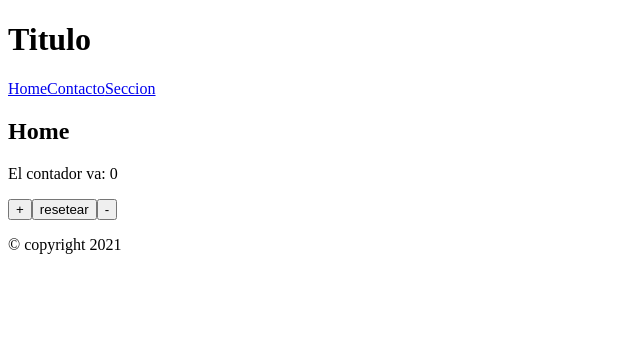
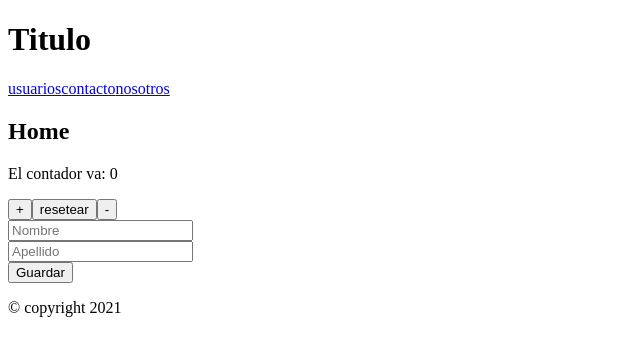
Before and after one commit to Pablo-Echegaray/ReactJS, a React (Create React App) app: page / in a window 1280 px wide. Shown: the top 356 px of the page, without its empty margins (0-640 px from the left). Built offline with nearby package versions, Linux system fonts and the light colour scheme.

Commit message:
clase 2 nuevos componentes y manejo de state

```diff
--- a/src/App.js
+++ b/src/App.js
@@ -2,13 +2,66 @@ import React from "react";
 import Header from "./Header";
 import Main from "./Main";
 import Footer from "./Footer";
+import Usuarios from "./Usuarios";
 
 class App extends React.Component {
+  constructor() {
+    super();
+    this.state = {
+      contador: 0,
+      links: ["usuarios", "contacto", "nosotros"],
+      nombre: "",
+      apellido: "",
+      usuarios: [],
+    };
+    this.aumentarContador = this.aumentarContador.bind(this);
+  }
+
+  manejarElSubmit = () => {};
+
+  manejarCambioNombre = () => {};
+
+  manejarCambioApellido = () => {};
+
+  //aumentarContador = ()=>{con funcion lambda no necesito bindear el this}
+  aumentarContador() {
+    this.setState({
+      contador: this.state.contador + 1,
+    });
+  }
+
+  restarContador = () => {
+    this.setState({
+      contador: this.state.contador - 1,
+    });
+  };
+
+  resetearContador = () => {
+    this.setState({
+      contador: 0,
+    });
+  };
+
   render() {
+    //destructuring
+    let { contador, links, nombre, apellido, usuarios } = this.state;
     return (
       <>
-        <Header />
-        <Main />
+        <Header links={links} />
+        <Main
+          contador={contador}
+          aumentarContador={this.aumentarContador}
+          restarContador={this.restarContador}
+          resetearContador={this.resetearContador}
+        />
+        <Usuarios
+          nombre={nombre}
+          apellido={apellido}
+          usuarios={usuarios}
+          manejarElSubmit={this.manejarElSubmit}
+          manejarCambioNombre={this.manejarCambioNombre}
+          manejarApellido={this.manejarCambioApellido}
+        />
         <Footer />
       </>
     );
--- a/src/Footer.js
+++ b/src/Footer.js
@@ -1,13 +1,9 @@
 import React from "react";
 
-class Footer extends React.Component {
-  render() {
-    return (
-      <footer>
-        <p>&copy; copyright 2021</p>
-      </footer>
-    );
-  }
-}
+const Footer = () => (
+  <footer>
+    <p>&copy; copyright 2021</p>
+  </footer>
+);
 
 export default Footer;
--- a/src/Header.js
+++ b/src/Header.js
@@ -1,18 +1,14 @@
 import React from "react";
-
-class Header extends React.Component {
-  render() {
-    return (
+//destructuring inline
+const Header = ({ links }) => (
   <header>
     <h1>Titulo</h1>
     <nav>
-          <a href="#">Home</a>
-          <a href="#">Contacto</a>
-          <a href="#">Seccion</a>
+      {links.map((link, i) => (
+        <a href={`/${link}`}>{link}</a>
+      ))}
     </nav>
   </header>
 );
-  }
-}
 
 export default Header;
--- a/src/Main.js
+++ b/src/Main.js
@@ -1,35 +1,24 @@
 import React from "react";
 
-class Main extends React.Component {
-  constructor() {
-    super();
-    this.state = {
-      contador: 0,
-    };
-    this.aumentarContador = this.aumentarContador.bind(this);
-  }
+//destructuring directamente en lugar de recibir la variable props. Podria sacar las llaves y el return nuevamente.
+const Main = ({
+  contador,
+  aumentarContador,
+  resetearContador,
+  restarContador,
+}) => {
+  /*  //destructuring
+let {contador, aumentarContador, resetearContador, restarContador} = props */
 
-  componentDidMount() {
-    console.log("Estoy en pantalla");
-  }
-
-  aumentarContador() {
-    this.setState({
-      contador: this.state.contador + 1,
-    });
-  }
-
-  render() {
-    return (
-      <main>
-        <h2>Home</h2>
-        <p>El contador va: {this.state.contador}</p>
-        <button onClick={this.aumentarContador}>+</button>
-        <button>resetear</button>
-        <button>-</button>
-      </main>
-    );
-  }
-}
+  return (
+    <main>
+      <h2>Home</h2>
+      <p>El contador va: {contador}</p>
+      <button onClick={aumentarContador}>+</button>
+      <button onClick={resetearContador}>resetear</button>
+      <button onClick={restarContador}>-</button>
+    </main>
+  );
+};
 
 export default Main;
--- /dev/null
+++ b/src/Usuarios.js
@@ -0,0 +1,36 @@
+import React from "react";
+
+const Usuarios = ({
+  nombre,
+  apellido,
+  usuarios,
+  manejarElSubmit,
+  manejarCambioNombre,
+  manejarCambioApellido,
+}) => (
+  <>
+    <form onSubmit={manejarElSubmit}>
+      <div>
+        {/*onChange para ir controlando el cambio de contenido de cada input*/}
+        <input
+          onChange={manejarCambioNombre}
+          type="text"
+          placeholder="Nombre"
+          value={nombre}
+        />
+      </div>
+      <div>
+        <input
+          onChange={manejarCambioApellido}
+          type="text"
+          placeholder="Apellido"
+          value={apellido}
+        />
+      </div>
+      <button>Guardar</button>
+    </form>
+    <ul></ul>
+  </>
+);
+
+export default Usuarios;
```
Also changed, not shown: 1 other file (tests, documents, lock files or other folders). Lines whose indentation alone changed are shown as unchanged.
